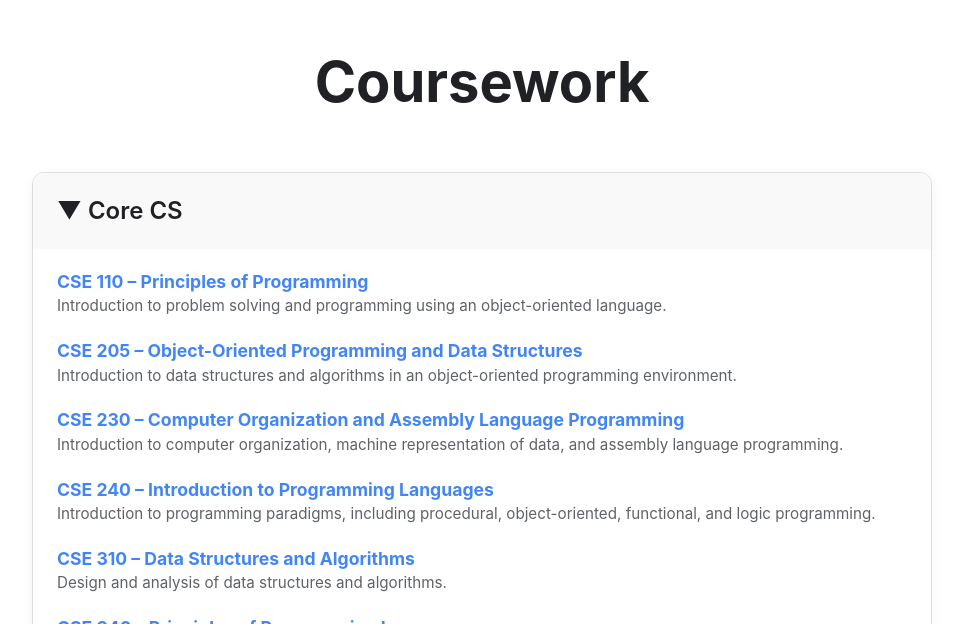
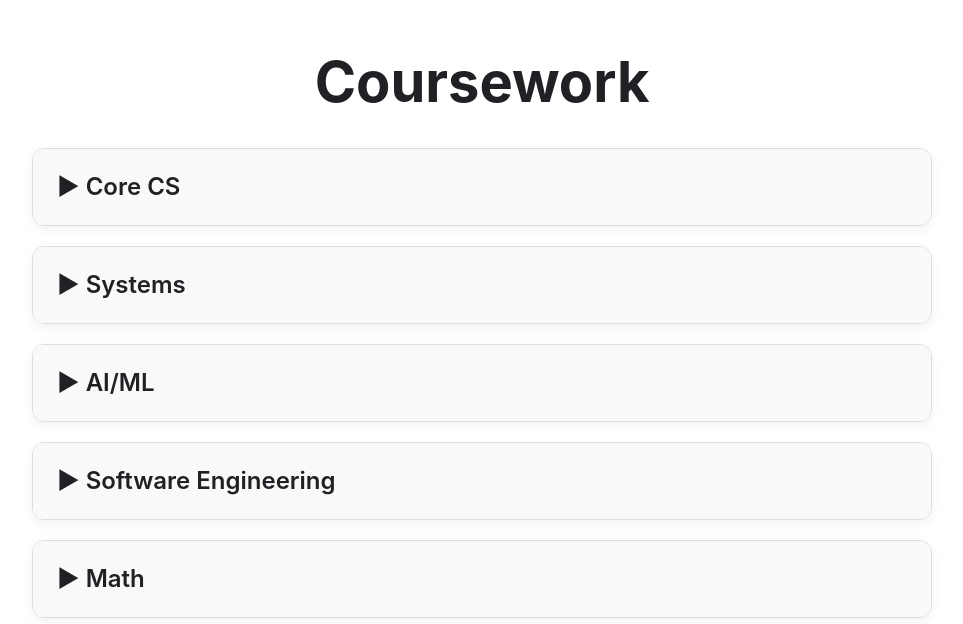
Before and after one commit to matthewwangg/portfolio-website, a Next.js app in the folder portfolio-app/: page / in a window 1280 px wide. Shown: the part 1656-2280 px from the top of the page, without its empty margins (158-1121 px from the left). Built offline with nearby package versions, Linux system fonts and the light colour scheme.

Commit message:
Fixed styling for components

```diff
--- a/portfolio-app/src/app/components/coursework.tsx
+++ b/portfolio-app/src/app/components/coursework.tsx
@@ -10,7 +10,7 @@ const groupedCourses = courses.reduce((acc, course) => {
 }, {} as Record<string, typeof courses>);
 
 function Courses() {
-    const [open, setOpen] = useState<string | null>("Core CS");
+    const [open, setOpen] = useState<string | null>("");
 
     const toggle = (category: string) => {
         setOpen(open === category ? null : category);
@@ -20,7 +20,7 @@ function Courses() {
         <section
             id="courses"
             style={{
-                minHeight: "100vh",
+                height: "100vh",
                 padding: "6rem 2rem",
                 background: "#ffffff",
                 display: "flex",
@@ -33,13 +33,13 @@ function Courses() {
                     fontSize: "3.5rem",
                     fontWeight: "bold",
                     color: "#202124",
-                    marginBottom: "3rem",
+                    marginBottom: "1.5rem",
                 }}
             >
                 Coursework
             </h2>
 
-            <div style={{ width: "100%", maxWidth: "900px", display: "flex", flexDirection: "column", gap: "1.5rem" }}>
+            <div style={{ width: "100%", maxWidth: "900px", display: "flex", flexDirection: "column", gap: "1.25rem" }}>
                 {Object.entries(groupedCourses).map(([category, courseList]) => (
                     <div
                         key={category}
--- a/portfolio-app/src/app/components/navbar.tsx
+++ b/portfolio-app/src/app/components/navbar.tsx
@@ -4,6 +4,7 @@ function Navbar() {
     return (
         <nav style={{
             position: "fixed",
+            zIndex: 1000,
             display: "flex",
             justifyContent: "space-between",
             padding: "1rem 2rem",
--- a/portfolio-app/src/app/components/work.tsx
+++ b/portfolio-app/src/app/components/work.tsx
@@ -41,7 +41,7 @@ function Work() {
                         key={index}
                         style={{
                             position: "relative",
-                            marginBottom: "2.5rem", // Slightly reduced margin to balance spacing
+                            marginBottom: "2.5rem",
                             textAlign: "center",
                             maxWidth: "600px",
                         }}
```
